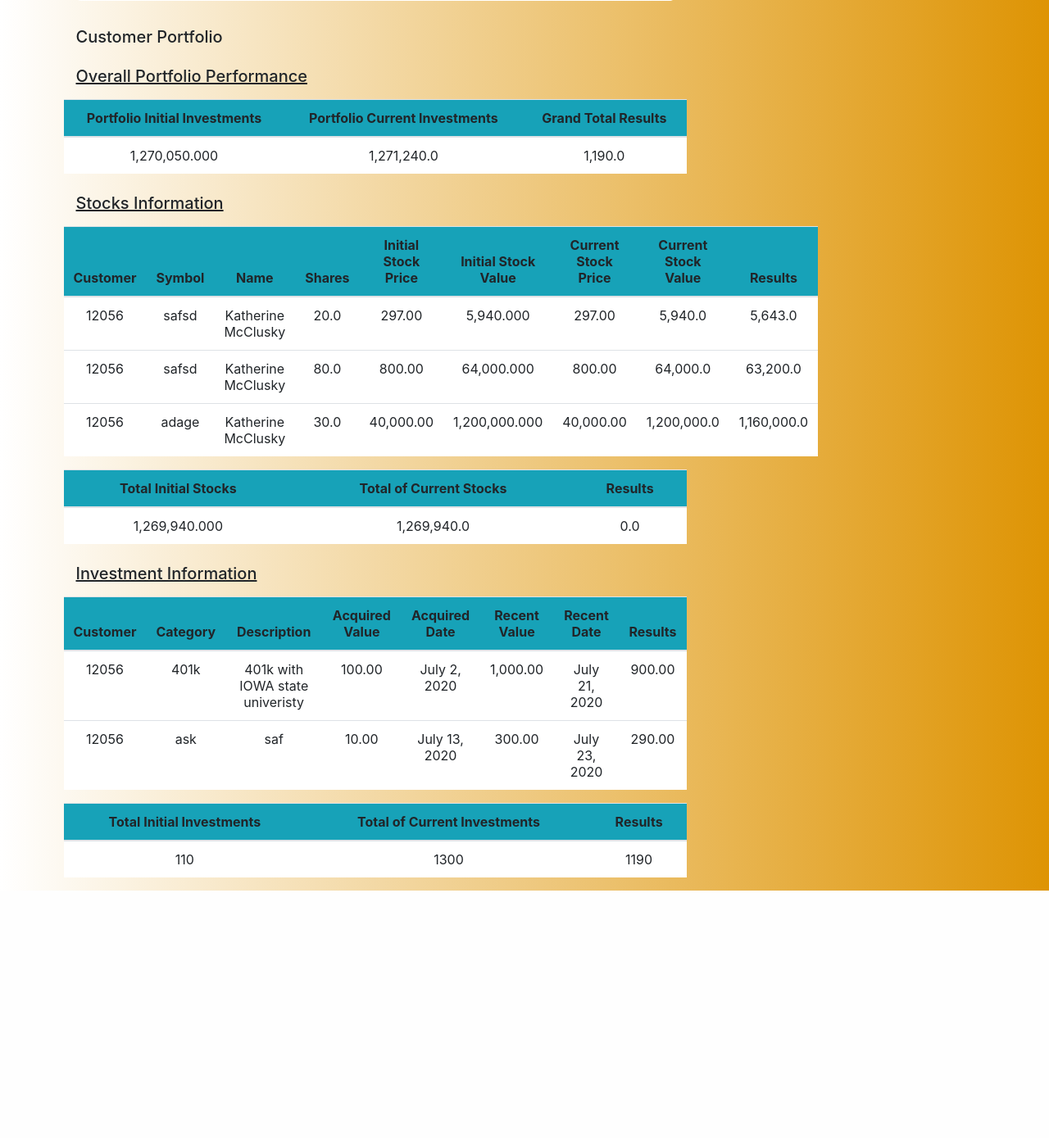
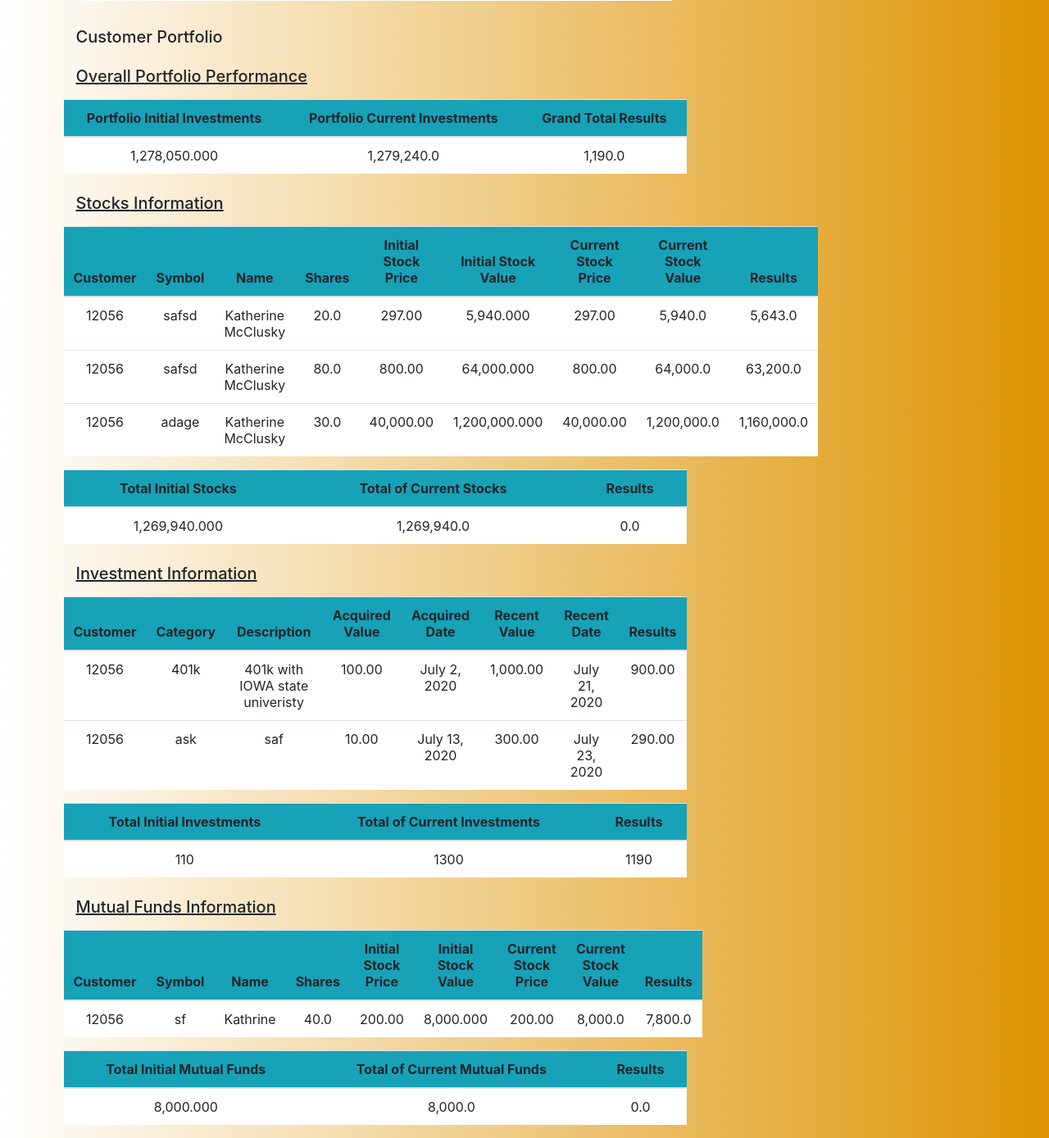
Before and after one commit to luoshuitaotao/assignment2p1, a Django app: page /customer/1/portfolio/ in a window 1280 px wide. Shown: the part 259-1648 px from the top of the page at 82% size. Before the commit the page ends 1346 px from the top, so only its background shows below. Run offline with Django 3.2, Linux system fonts and the light colour scheme; a user stored in the database is signed in; data comes from the database, SQL or seed files in the repository; both versions use the stored data as it was after the commit; data that the repository does not hold is empty; some libraries are stand-ins or nearby versions.

Commit message:
add mutual funds information to portolio page

```diff
--- a/portfolio/models.py
+++ b/portfolio/models.py
@@ -107,3 +107,16 @@ class Mutual(models.Model):
 
     def initial_mutual_value(self):
         return self.shares * self.purchase_price
+
+    def current_mutual_price(self):
+        symbol_f = str(self.symbol)
+        main_api = 'https://www.alphavantage.co/query?function=GLOBAL_QUOTE&symbol='
+        api_key = '&interval=1min&apikey=GE5KWRGPX3P6KXU8'
+        url = main_api + symbol_f + api_key
+        json_data = requests.get(url).json()
+        #open_price = float(json_data["Global Quote"]["02. open"])
+        open_price = float(json_data.get('Global Quote', {}).get("02.open", self.purchase_price))
+        share_value = open_price
+        return share_value
+    def current_mutual_value(self):
+        return float(self.current_mutual_price()) * float(self.shares)
--- a/portfolio/templates/portfolio/portfolio.html
+++ b/portfolio/templates/portfolio/portfolio.html
@@ -35,9 +35,9 @@
         </thead>
         <tbody>
         <tr bgcolor="white">
-            <td>{{ sum_acquired_value.acquired_value__sum |addition:sum_of_initial_stock_value |intcomma}}</td>
-            <td>{{ sum_recent_value.recent_value__sum |addition:sum_current_stocks_value |intcomma}}</td>
-            <td>{{ sum_recent_value.recent_value__sum |addition:sum_current_stocks_value |sub:sum_acquired_value.acquired_value__sum |sub:sum_of_initial_stock_value|intcomma}}</td>
+            <td>{{ sum_acquired_value.acquired_value__sum |addition:sum_of_initial_stock_value|addition:sum_of_initial_mutual_value |intcomma}}</td>
+            <td>{{ sum_recent_value.recent_value__sum |addition:sum_current_stocks_value |addition:sum_current_mutual_value|intcomma}}</td>
+            <td>{{ sum_recent_value.recent_value__sum |addition:sum_current_stocks_value |addition:sum_current_mutual_value|sub:sum_acquired_value.acquired_value__sum |sub:sum_of_initial_stock_value|sub:sum_of_initial_mutual_value |intcomma }}</td>
         </tr>
         </tbody>
     </table>
@@ -136,8 +136,53 @@
             </tr>
     </table>
 
+    <h2 class="navbar-brand" style="padding-left: 15Px"><u>Mutual Funds Information</u></h2>
+    <table class="table table-hover table-responsive-lg text-center">
+        <thead>
+        <tr class="bg-info">
+            <th>Customer</th>
+            <th>Symbol</th>
+            <th>Name</th>
+            <th>Shares</th>
+            <th>Initial Stock Price</th>
+            <th>Initial Stock Value</th>
+            <th>Current Stock Price</th>
+            <th>Current Stock Value</th>
+            <th>Results</th>
+        </tr>
+        </thead>
+         <tbody>
+            {% for mutual in mutuals %}
+            <tr bgcolor="white">
+                <td>{{ mutual.customer }}</td>
+                <td>{{ mutual.symbol }}</td>
+                <td>{{ mutual.name }}</td>
+                <td>{{ mutual.shares|intcomma }}</td>
+                <td>{{ mutual.purchase_price|intcomma }}</td>
+                <td>{{ mutual.initial_mutual_value|intcomma }}</td>
+                <td>{{ mutual.purchase_price|intcomma }}</td>
+                <td>{{ mutual.current_mutual_value|intcomma }}</td>
+                <td>{{ mutual.current_mutual_value|sub:mutual.purchase_price|intcomma  }}</td>
+            </tr>
+        {% endfor %}
+        </tbody>
+    </table>
+        <table class="table table-hover table-responsive-lg text-center">
+        <thead>
+        <tr class="bg-info">
+            <th>Total Initial Mutual Funds</th>
+            <th>Total of Current Mutual Funds</th>
+            <th>Results</th>
+        </tr>
+        </thead>
+            <tr bgcolor="white">
+                <td>{{ sum_of_initial_mutual_value|intcomma }}</td>
+                <td>{{ sum_current_mutual_value|intcomma }}</td>
+                <td>{{ sum_current_mutual_value|sub:sum_of_initial_mutual_value|intcomma }}</td>
+            </tr>
+    </table>
+
 </div>
-
 </body>
-
+</html>
 {% endblock %}
--- a/portfolio/views.py
+++ b/portfolio/views.py
@@ -165,6 +165,7 @@ def portfolio(request,pk):
    customers = Customer.objects.filter(created_date__lte=timezone.now())
    investments =Investment.objects.filter(customer=pk)
    stocks = Stock.objects.filter(customer=pk)
+   mutuals = Mutual.objects.filter (customer=pk)
    sum_recent_value = Investment.objects.filter(customer=pk).aggregate(Sum('recent_value'))
    sum_acquired_value = Investment.objects.filter(customer=pk).aggregate(Sum('acquired_value'))
    #overall_investment_results = sum_recent_value-sum_acquired_value
@@ -172,21 +173,31 @@ def portfolio(request,pk):
    # Initialize the value of the stocks
    sum_current_stocks_value = 0
    sum_of_initial_stock_value = 0
+   sum_current_mutual_value = 0
+   sum_of_initial_mutual_value = 0
 
    # Loop through each stock and add the value to the total
    for stock in stocks:
         sum_current_stocks_value += stock.current_stock_value()
         sum_of_initial_stock_value += stock.initial_stock_value()
 
+   for mutual in mutuals:
+       sum_current_mutual_value += mutual.current_mutual_value ()
+       sum_of_initial_mutual_value += mutual.initial_mutual_value ()
 
    return render(request, 'portfolio/portfolio.html', {'customers': customers,
                                                        'investments': investments,
                                                        'stocks': stocks,
+                                                       'mutuals':mutuals,
                                                        'sum_acquired_value': sum_acquired_value,
                                                        'sum_recent_value': sum_recent_value,
                                                         'sum_current_stocks_value': sum_current_stocks_value,
                                                         'sum_of_initial_stock_value': sum_of_initial_stock_value,
+                                                       'sum_current_mutual_value':sum_current_mutual_value,
+                                                       'sum_of_initial_mutual_value':sum_of_initial_mutual_value,
+
                                                        })
+
    # Initialize the value of the stocks
    #total_initial_investments = 0
    #total_current_investments = 0
```
Also changed, not shown: db.sqlite3.
